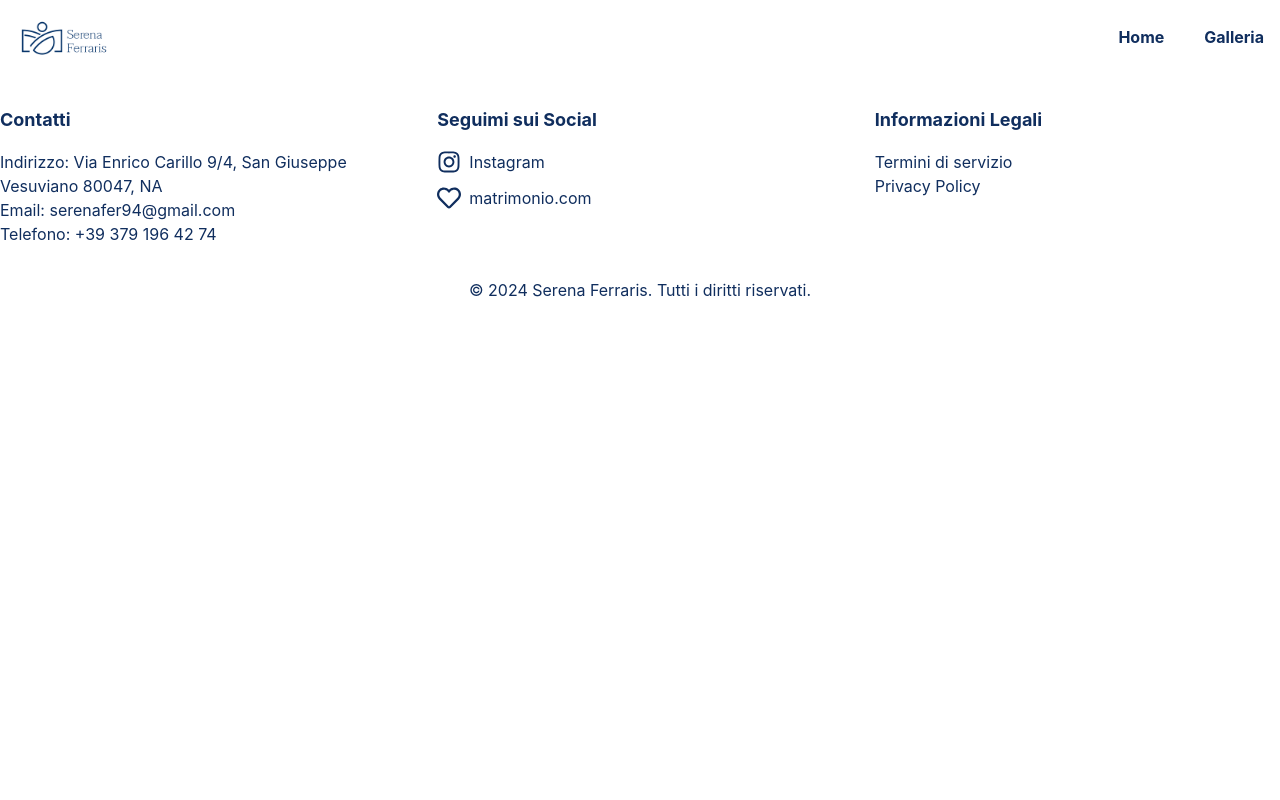
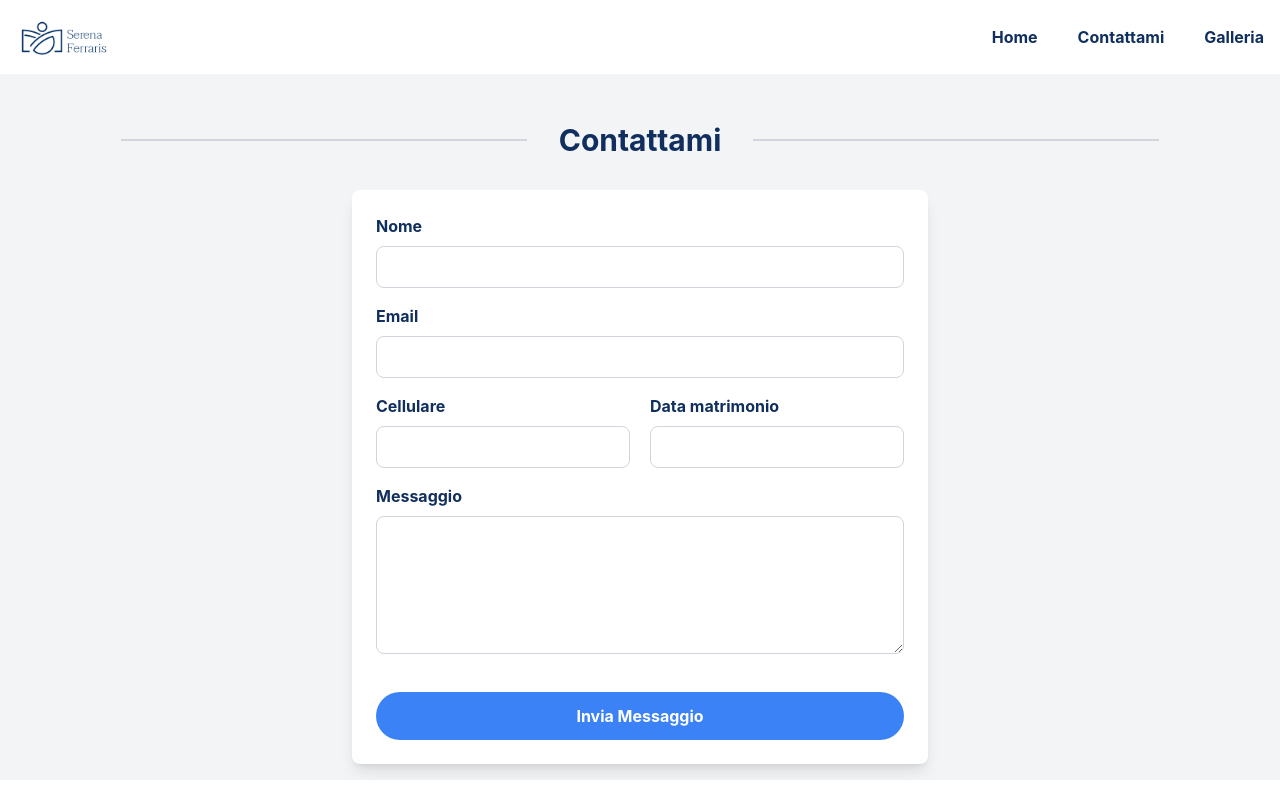
Before and after one commit to riccardo-ferraris/SerenaFerraris, a React (Create React App) app: page /contact_form in a window 1280 px wide. Shown: the top 800 px of the page. Built offline with nearby package versions, Linux system fonts and the light colour scheme.

Commit message:
Spostato form contatti in una pagina a sé stante

```diff
--- a/src/App.js
+++ b/src/App.js
@@ -4,6 +4,7 @@ import Navbar from './components/Navbar';
 import Home from './pages/Home';
 import Gallery from './pages/Gallery';
 import Footer from './components/Footer';
+import ContactForm from './pages/ContactForm';
 
 function App() {
   return (
@@ -12,6 +13,7 @@ function App() {
       <Routes>
         <Route path='/' exact element={<Home/>}/>
         <Route path='/gallery' element={<Gallery/>}/>
+        <Route path='/contact_form' element={<ContactForm/>}/>
       </Routes>
       <Footer />
     </Router>
--- a/src/components/Navbar.js
+++ b/src/components/Navbar.js
@@ -26,9 +26,9 @@ const Navbar = () => {
             <>
               <li><Link to="/" className="text-[#102e5e] hover:text-gray-400 font-bold" onClick={() => document.getElementById('about-me')?.scrollIntoView({ behavior: 'smooth' })}>Chi sono</Link></li>
               <li><Link to="/" className="text-[#102e5e] hover:text-gray-400 font-bold" onClick={() => document.getElementById('reviews')?.scrollIntoView({ behavior: 'smooth' })}>Dicono di me</Link></li>
-              <li><Link to="/" className="text-[#102e5e] hover:text-gray-400 font-bold" onClick={() => document.getElementById('contact-form')?.scrollIntoView({ behavior: 'smooth' })}>Contattami</Link></li>
             </>
           )}
+          <li><Link to="/contact_form" className="text-[#102e5e] hover:text-gray-400 font-bold" onClick={() => document.getElementById('contact-form')?.scrollIntoView({ behavior: 'smooth' })}>Contattami</Link></li>
           <li><Link to='/gallery' className="text-[#102e5e] hover:text-gray-400 font-bold">Galleria</Link></li>
         </ul>
       </div>
@@ -39,9 +39,9 @@ const Navbar = () => {
             <>
               <li><Link to="/" className="text-[#102e5e] hover:text-gray-400 font-bold" onClick={() => {document.getElementById('about-me')?.scrollIntoView({ behavior: 'smooth' }); toggleMenu()}}>Chi sono</Link></li>
               <li><Link to="/" className="text-[#102e5e] hover:text-gray-400 font-bold" onClick={() => {document.getElementById('reviews')?.scrollIntoView({ behavior: 'smooth' }); toggleMenu()}}>Dicono di me</Link></li>
-              <li><Link to="/" className="text-[#102e5e] hover:text-gray-400 font-bold" onClick={() => {document.getElementById('contact-form')?.scrollIntoView({ behavior: 'smooth' }); toggleMenu()}}>Contattami</Link></li>
             </>
           )}
+          <li><Link to="/contact_form" className="text-[#102e5e] hover:text-gray-400 font-bold" onClick={() => {document.getElementById('contact-form')?.scrollIntoView({ behavior: 'smooth' }); toggleMenu()}}>Contattami</Link></li>
           <li><Link to='/gallery' className="text-[#102e5e] hover:text-gray-400 font-bold" onClick={toggleMenu}>Galleria</Link></li>
         </ul>
       )}
--- a/src/components/ContactForm.js
+++ b/src/pages/ContactForm.js
@@ -1,5 +1,5 @@
 import React, { useState } from 'react';
-import Divider from './Divider';
+import Divider from '../components/Divider';
 import emailjs from 'emailjs-com';
 import 'react-datepicker/dist/react-datepicker.css';
 import DatePicker from 'react-datepicker';
@@ -83,7 +83,7 @@ const ContactForm = () => {
 	};
 
 	return (
-		<div className="py-8 px-8 bg-gray-100">
+		<div className="py-4 px-8 bg-gray-100">
 			<Divider text={"Contattami"} />
 			<div className="max-w-xl mx-auto mt-8 p-6 bg-white shadow-lg rounded-lg">
 				{isSubmitted ? (
--- a/src/pages/Home.js
+++ b/src/pages/Home.js
@@ -1,6 +1,5 @@
 import AboutMe from "../components/AboutMe";
 import Carousel from "../components/Carousel";
-import ContactForm from "../components/ContactForm";
 import Reviews from "../components/Reviews";
 
 
@@ -16,9 +15,6 @@ function Home() {
             <div id="reviews">
                 <Reviews />
             </div>
-            <div id="contact-form">
-                <ContactForm />
-            </div>
         </div>
     )
 }
```
